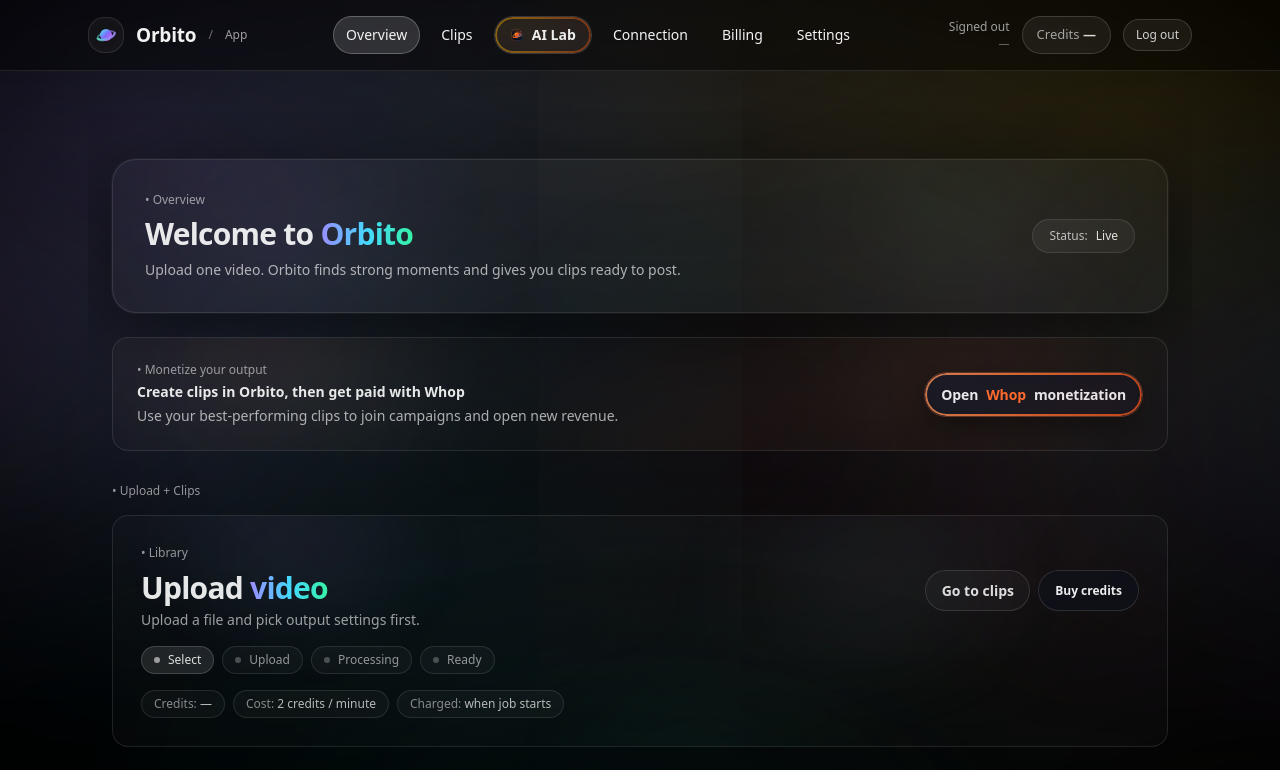
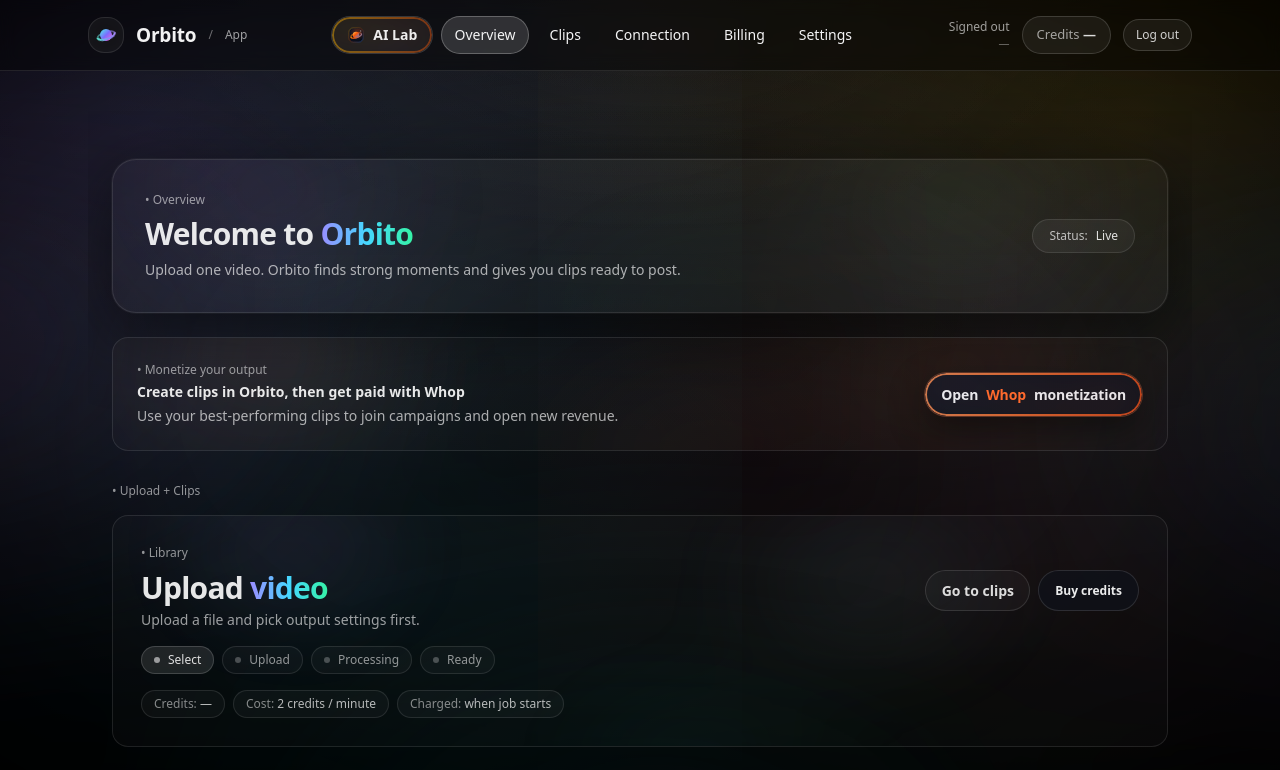
Before and after one commit to Sakibhoq/clipforge-ai, a Next.js app in the folder frontend/: page /app in a window 1280 px wide. Shown: the top 770 px of the page. Built offline with nearby package versions, Linux system fonts and the light colour scheme; no server answers.

Commit message:
feat(nav): place AI Lab first and enlarge labs logo

```diff
--- a/frontend/app/app/layout.tsx
+++ b/frontend/app/app/layout.tsx
@@ -176,8 +176,8 @@ export default function AppLayout({ children }: { children: React.ReactNode }) {
         <img
           src={`/clipforge-labs-mark.svg?v=${labsLogoV}`}
           alt="AI Lab logo"
-          width={14}
-          height={14}
+          width={18}
+          height={18}
           className="rounded-sm"
         />
         <span>AI Lab</span>
@@ -254,9 +254,9 @@ export default function AppLayout({ children }: { children: React.ReactNode }) {
 
           {/* Desktop nav */}
           <nav className="hidden md:flex items-center gap-2">
+            {aiLabButton()}
             {navItem("/app", "Overview")}
             {navItem("/app/clips", "Clips")}
-            {aiLabButton()}
             {navItem("/app/connections", "Connection")}
             {navItem("/app/billing", "Billing")}
             {navItem("/app/settings", "Settings")}
@@ -310,9 +310,9 @@ export default function AppLayout({ children }: { children: React.ReactNode }) {
                 <div className="mt-1 text-[11px] text-white/40">{loading ? "—" : me ? `Plan: ${planLabel}` : "—"}</div>
               </div>
 
+              {aiLabButton(true)}
               {navItem("/app", "Overview", true)}
               {navItem("/app/clips", "Clips", true)}
-              {aiLabButton(true)}
               {navItem("/app/connections", "Connection", true)}
               {navItem("/app/billing", "Billing", true)}
               {navItem("/app/settings", "Settings", true)}
```
